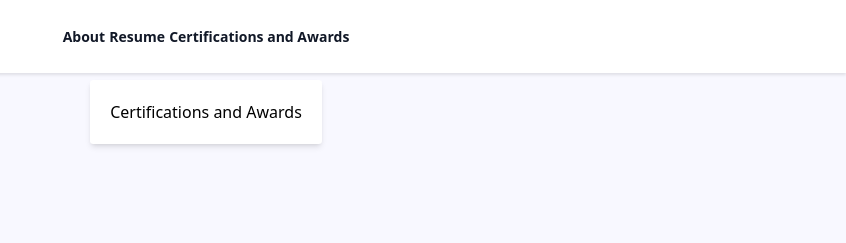
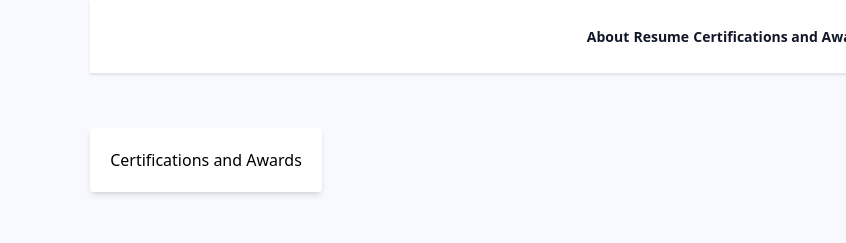
Before and after one commit to AJBrinas/web-portfolio, a website: page certificationsAwards.html in a window 1280 px wide. Shown: the whole page, without its empty margins (434-1280 px from the left). Drawn offline with Linux system fonts and the light colour scheme.

Commit message:
will make changes for the navigation for overall

```diff
--- a/certificationsAwards.html
+++ b/certificationsAwards.html
@@ -10,6 +10,8 @@
 </head>
 
 <body>
+    <!-- main body -->
+    <div id="main" class="py-12">
         <!-- Navbar -->
         <header id="header" class="flex">
             <nav class="mx-auto items-center p-6">
@@ -25,6 +27,7 @@
         <div id="body" class="container flex">
             <p>Certifications and Awards</p>
         </div>
+    </div>
 </body>
 
 </html>
```
Also changed, not shown: index.html (+3 -2 lines). Lines whose indentation alone changed are shown as unchanged.
